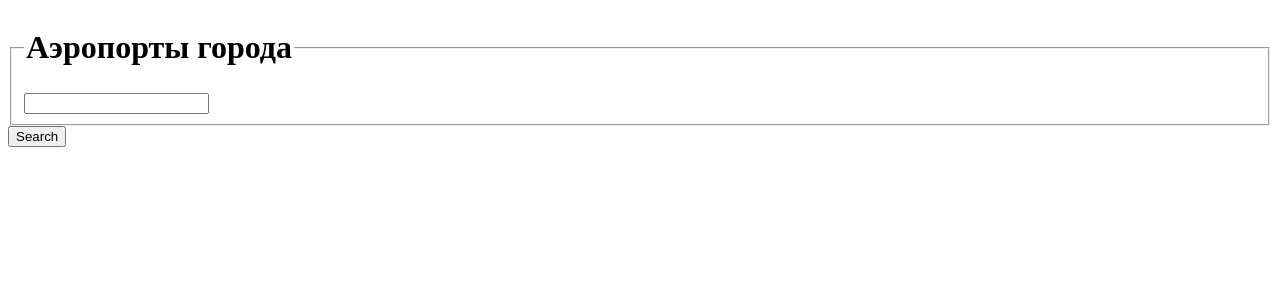
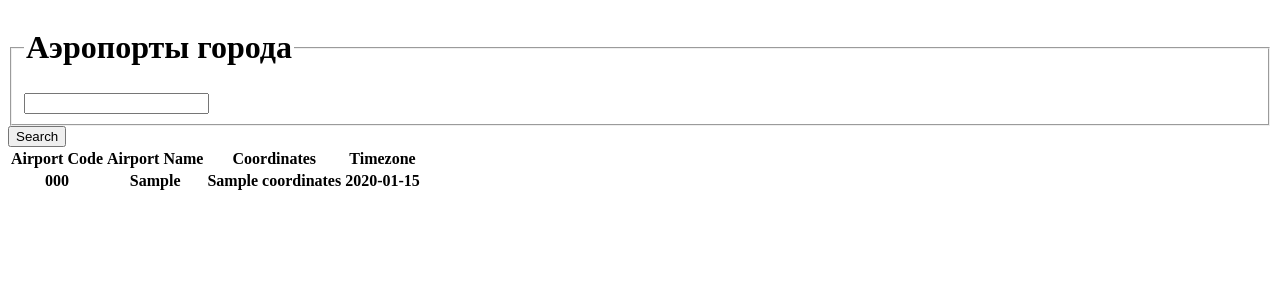
Before and after one commit to Lohus/DemoSite, a Django app: template planplane/flights/templates/flights/airport_form.html in a window 1280 px wide. Shown: the top 300 px of the page. Run offline with Django 4.2, Linux system fonts and the light colour scheme; the template is opened without the code that fills it: most values are stand-ins (such as "Sample title", 1, 10 or a date in 2020); data that the repository does not hold is empty.

Commit message:
Before pointfield

```diff
--- a/planplane/flights/templates/flights/airport_form.html
+++ b/planplane/flights/templates/flights/airport_form.html
@@ -2,7 +2,25 @@
     {% csrf_token %}
     <fieldset>
         <legend><h1>Аэропорты города</h1></legend>
-            <input type="text" name="choice">
+            <input type="text" name="namecity">
     </fieldset>
     <input type="submit" value="Search">
+    {% if AirportsData %}
+        <table>
+            <tr class="">
+                <th class="">Airport Code</th>
+                <th class="">Airport Name</th>
+                <th class="">Coordinates</th>
+                <th class="">Timezone</th>
+            </tr>
+            {% for city in AirportsData %}
+            <tr class="">
+                <th class="">{{ city.airport_code }}</th>
+                <th class="">{{ city.airport_name.en }}</th>
+                <th class="">{{ city.coordinates }}</th>
+                <th class="">{{ city.timezone }}</th>
+            </tr>
+            {% endfor%}
+        </table>
+    {% endif %}
 </form>
```
Also changed, not shown: planplane/flights/views.py (+5 -2 lines).
